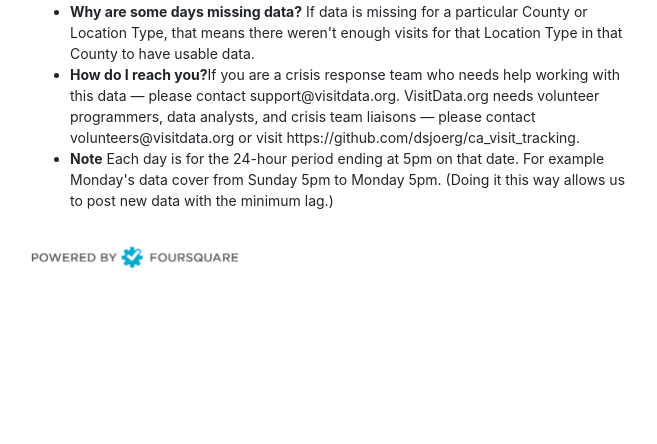
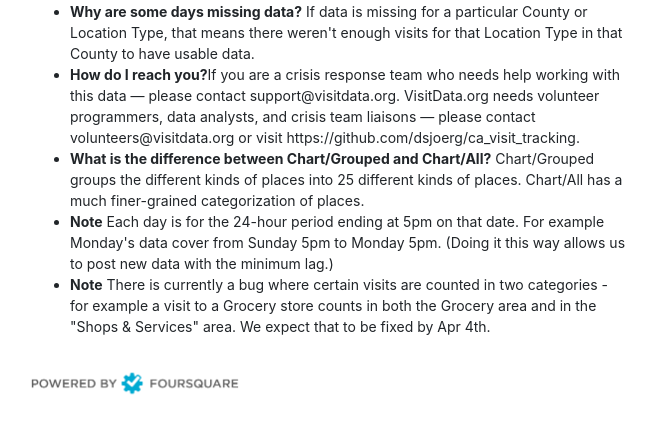
Before and after one commit to VisitData-org/ca_visit_tracking, a Flask app: page /faq in a window 1280 px wide. Shown: the part 356-800 px from the top of the page, without its empty margins (0-657 px from the left). Run offline with Flask 2, Linux system fonts and the light colour scheme; some libraries are stand-ins or nearby versions.

Commit message:
Update faq.html

```diff
--- a/templates/faq.html
+++ b/templates/faq.html
@@ -6,8 +6,10 @@
     <li> <b>What is the methodology?</b> The visitdata.org website is powered by Foursquare’s US foot traffic data, derived from our panel of 13 million always-on opted-in users. The data is represented as an index.  Foot traffic for a given county on a given day is indexed to average foot traffic for that county in the month of February 2020. Increases or decreases relative to that average are corroborated with a measure of statistical significance. In this case, we are simply testing for a difference in means, given “n” size, effect size, and variance.  To learn more about Pilgrim – Foursquare’s “snap-to-place” technology which powers our visit data – click <a href="https://enterprise.foursquare.com/intersections/article/phones-lambdas-and-the-joy-of-snap-to-place-techn/">here</a>.
     <li><b>What does the y-axis mean?  What is Visits %?</b> 100 = February average number of visits for that day of the week. So a 41% grocery store number for Fri Mar 27 means that 41% of people are visiting compared to the average of Fri Feb 7, Fri Feb 14, Fri Feb 21 and Fri Feb 28.</li>
 <li><b>Why are some days missing data?</b> If data is missing for a particular County or Location Type, that means there weren't enough visits for that Location Type in that County to have usable data.</li>
-<li><b>How do I reach you?</b>If you are a crisis response team who needs help working with this data — please contact support@visitdata.org. VisitData.org needs volunteer programmers, data analysts, and crisis team liaisons — please contact volunteers@visitdata.org or visit https://github.com/dsjoerg/ca_visit_tracking.    </li>
-  <li><b>Note</b> Each day is for the 24-hour period ending at 5pm on that date. For example Monday's data cover from Sunday 5pm to Monday 5pm. (Doing it this way allows us to post new data with the minimum lag.)</li>
+    <li><b>How do I reach you?</b>If you are a crisis response team who needs help working with this data — please contact support@visitdata.org. VisitData.org needs volunteer programmers, data analysts, and crisis team liaisons — please contact volunteers@visitdata.org or visit https://github.com/dsjoerg/ca_visit_tracking.    </li>
+    <li><b>What is the difference between Chart/Grouped and Chart/All?</b> Chart/Grouped groups the different kinds of places into 25 different kinds of places.  Chart/All has a much finer-grained categorization of places.</li>
+    <li><b>Note</b> Each day is for the 24-hour period ending at 5pm on that date. For example Monday's data cover from Sunday 5pm to Monday 5pm. (Doing it this way allows us to post new data with the minimum lag.)</li>
+    <li><b>Note</b> There is currently a bug where certain visits are counted in two categories - for example a visit to a Grocery store counts in both the Grocery area and in the "Shops & Services" area.  We expect that to be fixed by Apr 4th.</li>
     </ul>
 </div>
 {% endblock %}
```
